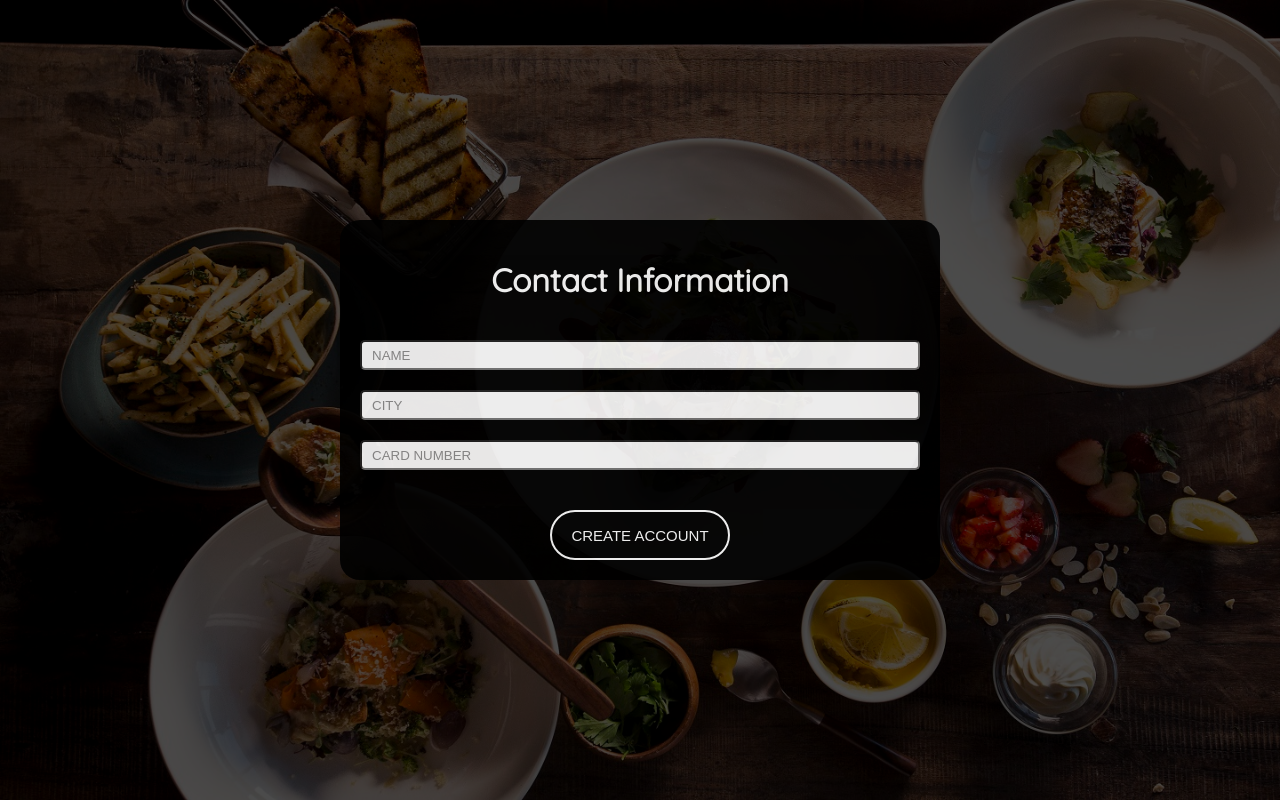
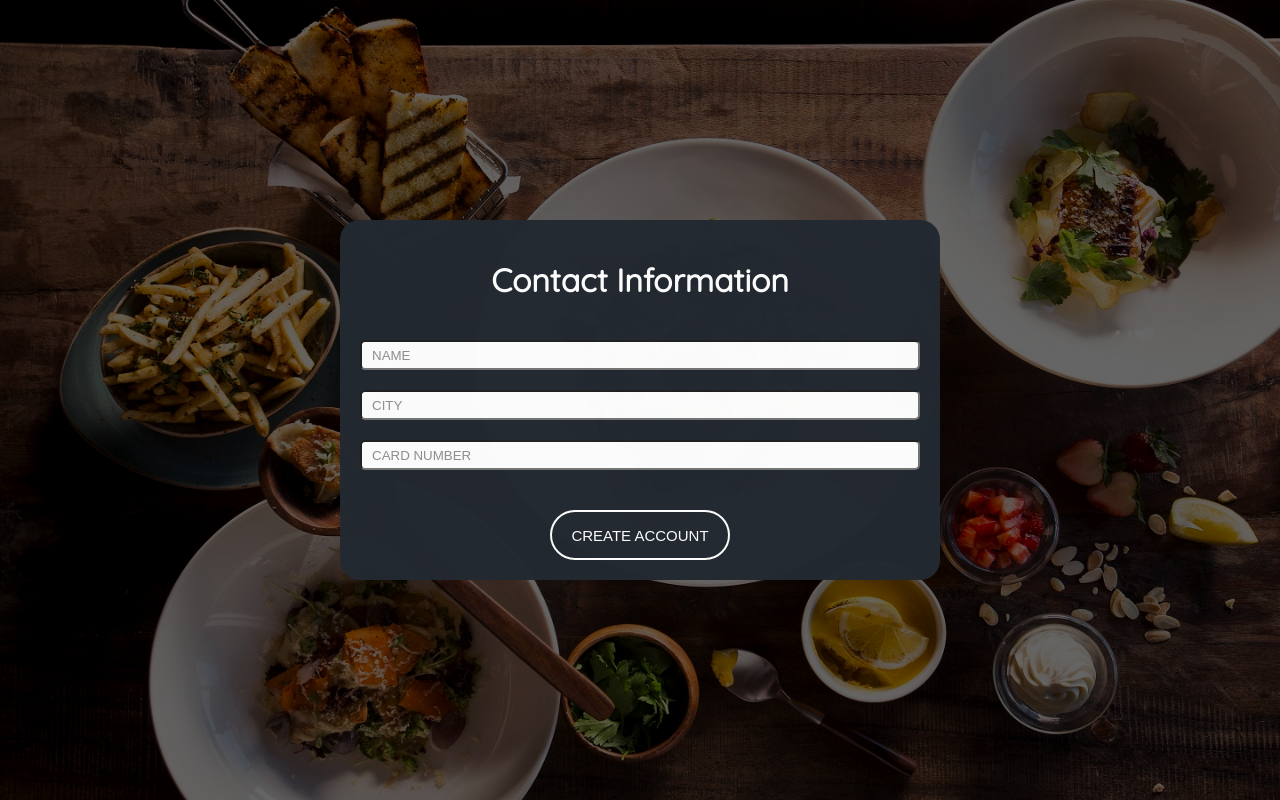
Before and after one commit to khuynh92/chewsit, a PHP site: page /contact.html in a window 1280 px wide. Run offline with PHP 8.4, Linux system fonts and the light colour scheme.

```diff
--- a/app.js
+++ b/app.js
@@ -1,7 +1,7 @@
 'use strict!';
 
 var userDb = [];
-var createAccount = document.getElementById('create-account');
+var createAccount = document.getElementById('createButton');
 
 function Constructor(userName, userCity, userCnum) {
   this.name = userName;
@@ -13,10 +13,19 @@ function Constructor(userName, userCity, userCnum) {
 
 function handleContactSubmit(event) {
   console.log(event);
-  var userName = document.getElementById('userName');
-  var userCity = document.getElementById('userCity');
-  var userCnum = document.getElementById('userCnum');
+  event.preventDefault();
+    // var userName = document.getElementById('userName').value;
+    // var userCity = document.getElementById('userCity').value;
+    // var userCnum = parseInt(document.getElementById('userCnum').value);
+
+  var userName = event.target.userName.value;
+  var userCity = event.target.userCity.value;
+  var userCnum = parseInt(event.target.userCnum.value);
 
   new Constructor(userName, userCity, userCnum);
+
+  event.target.userName.value = null;
+  event.target.userCity.value = null;
+  event.target.userCnum.value = null;
 }
 createAccount.addEventListener('click', handleContactSubmit);
--- a/contact.html
+++ b/contact.html
@@ -22,7 +22,7 @@
                 <br>
                 <br>
                 <div class = "btnContainer">
-                    <button id ="create-button" type="submit">Create Account</button>
+                    <button id ="createButton" type="submit">Create Account</button>
                 </div>
             </div>
         </form>
--- a/contactstyle.css
+++ b/contactstyle.css
@@ -14,7 +14,7 @@ body {
     background-color: black;
     width:100%;
     height:100%;
-    opacity:.7;
+    opacity:.6;
 }
 h1 {
     margin-top:20px;
@@ -40,17 +40,16 @@ form {
 .formContainer {
     width: 600px;
     margin:0 auto;
-    background-color: black;
+    background-color: rgb(35, 41, 49);
     color:white;
-    opacity:.9;
+    opacity:.98;
     border-radius: 20px;
     padding:20px;
 }
 .btnContainer {
     text-align: center;
 }
-#create-button {
-    display:inline-block;
+#createButton {
     background-color:transparent;
     border: white solid 2px;
     color:white;
@@ -62,11 +61,11 @@ form {
     height:50px;
     transition: 200ms;
 }
-#create-button:hover {
+#createButton:hover {
     border:solid rgb(25, 255, 121) 2px;
     background-color: rgb(25, 255, 121);
 }
-#create-button:active {
+#createButton:active {
     border:solid rgb(18, 160, 77) 2px;
     background-color: rgb(18, 160, 77);
 }
--- a/home.html
+++ b/home.html
@@ -12,12 +12,12 @@
             <h1>Chewsit</h1>
             <a class = "btn" id="sign" href = "#">Sign In</a>
             <a class = "btn" id ="guest" href = "#">Guest</a>
-            <a href = "#">Create Account</a>
+            <a class = "create" href = "#">Create Account</a>
         </div>
         <video id="bgVideo" controls preload="true" autoplay loop muted> <!-- from stack overflow -->
             <source src="assets/eating.mp4" type="video/mp4" >
         </video>
         <div class = "overlay"></div>
-        <script src = "app.js"></script>
+        <!-- <script src = "app.js"></script> -->
     </body>
 </html>
--- a/homestyle.css
+++ b/homestyle.css
@@ -42,7 +42,7 @@ h1 {
     z-index:100;
 }
 .overlay {
-    background-color:rgb(29, 191, 255);
+    background-color:black;
     height:100%;
     width:100%;
     opacity: 0.7;
@@ -59,6 +59,9 @@ video#bgVideo { /*from stackoverflow*/
     z-index: -100;
     background-size: cover;
     }
+.create:hover {
+    text-decoration: underline;
+}
 #sign:hover {
     border:solid rgb(25, 255, 121) 2px;
     background-color: rgb(25, 255, 121);
```
